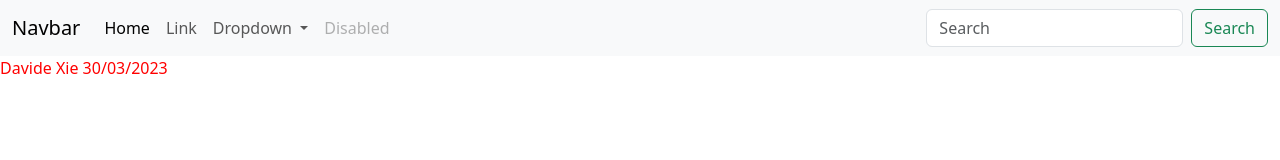
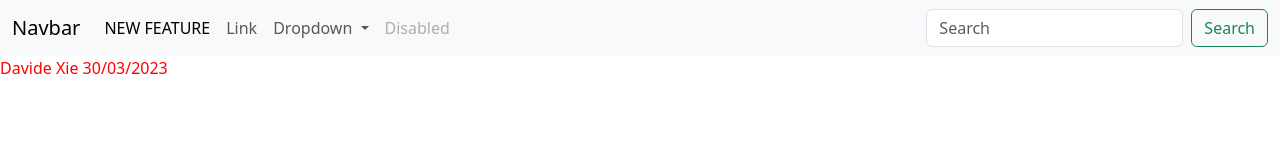
Before and after one commit to Daxe9/xie-Compito1, a plain HTML site: page index.html in a window 1280 px wide. Drawn offline with nearby package versions, Linux system fonts and the light colour scheme.

Commit message:
added new feature

```diff
--- a/index.html
+++ b/index.html
@@ -19,7 +19,7 @@
           <div class="collapse navbar-collapse" id="navbarSupportedContent">
             <ul class="navbar-nav me-auto mb-2 mb-lg-0">
               <li class="nav-item">
-                <a class="nav-link active" aria-current="page" href="#">Home</a>
+                <a class="nav-link active" aria-current="page" href="#">NEW FEATURE</a>
               </li>
               <li class="nav-item">
                 <a class="nav-link" href="#">Link</a>
```
